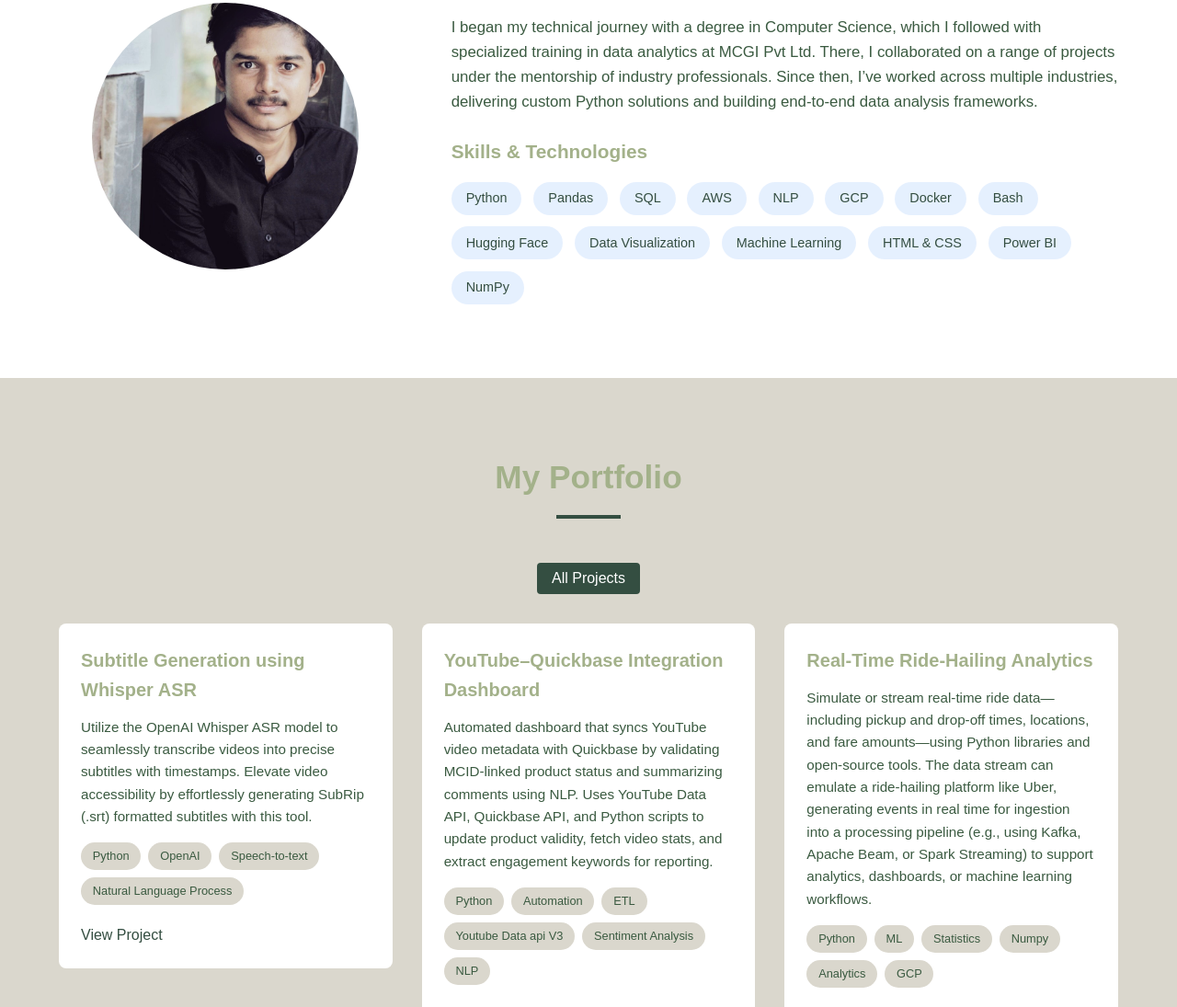
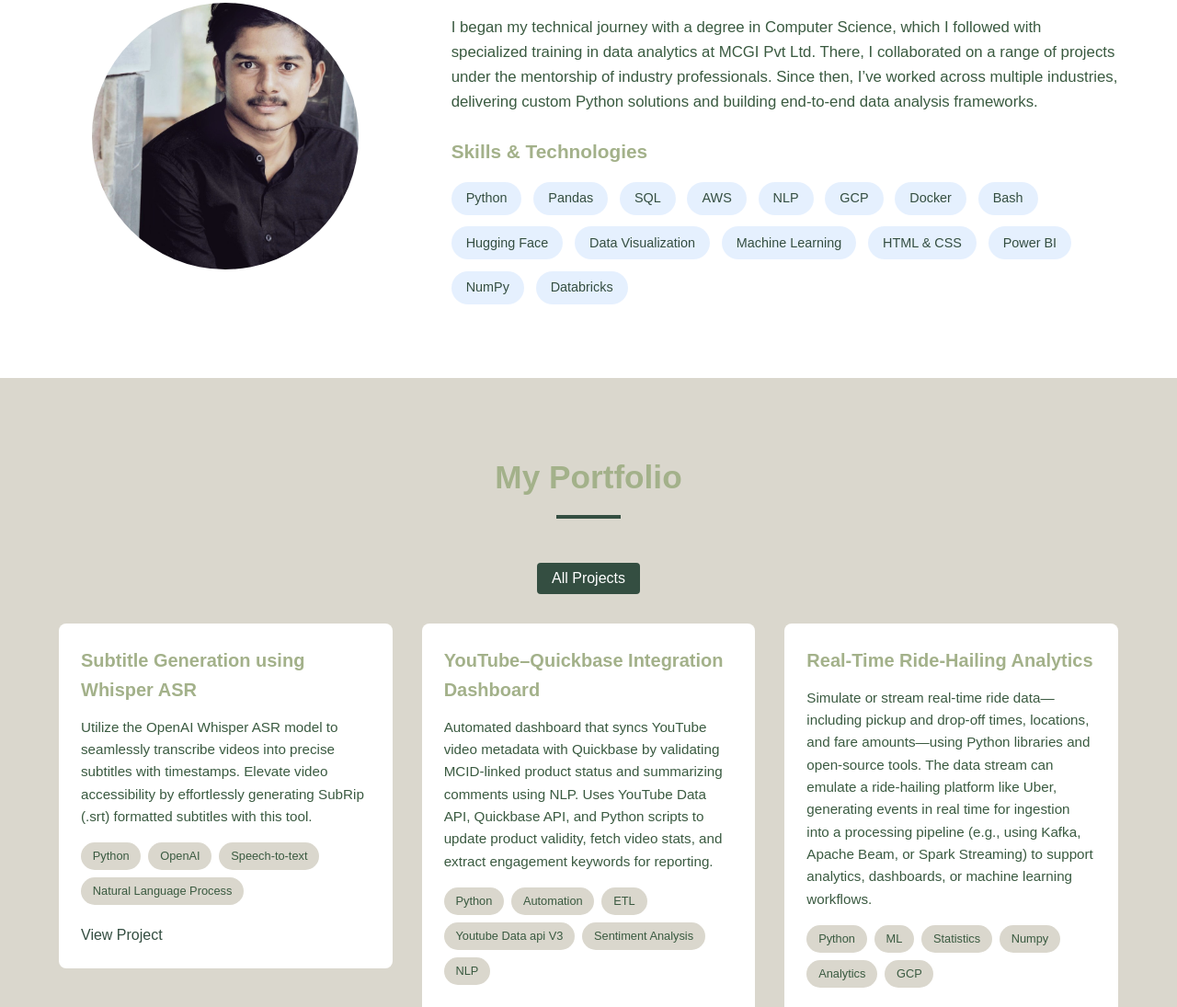
Before and after one commit to ro-hits/hits, a plain HTML site: page index.html in a window 1280 px wide. Shown: the part 1035-2130 px from the top of the page at 92% size. Drawn offline with Linux system fonts and the light colour scheme; a web font is replaced by a local one.

Commit message:
skill added

```diff
--- a/index.html
+++ b/index.html
@@ -82,6 +82,7 @@
                         <span class="skill-tag">HTML & CSS</span>
                         <span class="skill-tag">Power BI</span>
                         <span class="skill-tag">NumPy</span>
+                        <span class="skill-tag">Databricks</span>
                     </div>
                 </div>
             </div>
```
